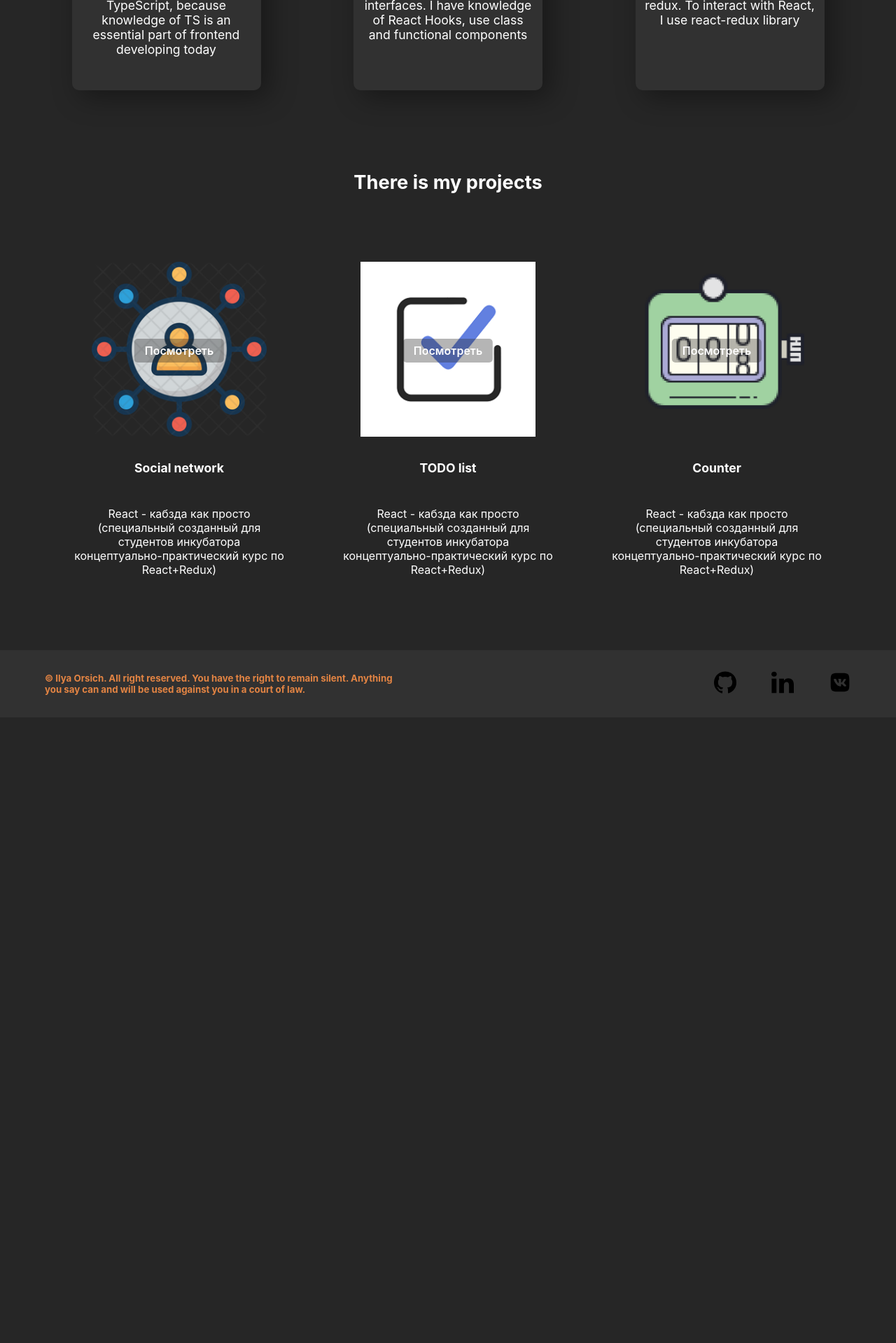
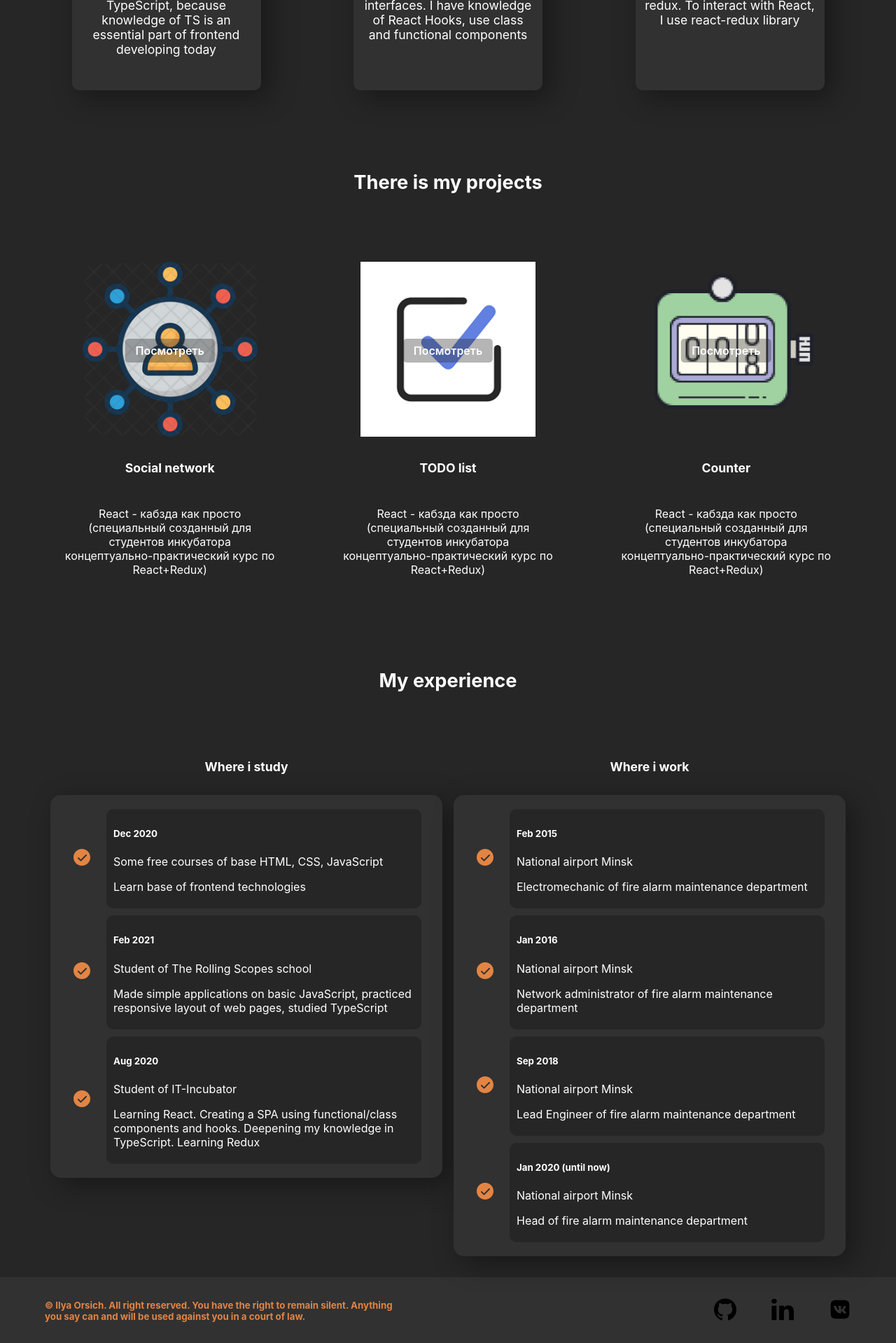
Before and after one commit to iForced/cv, a React (Create React App) app: page / in a window 1280 px wide. Shown: the part 1440-3359 px from the top of the page at 70% size. Before the commit the page ends 2465 px from the top, so only its background shows below. Built offline with nearby package versions, Linux system fonts and the light colour scheme.

Commit message:
make responsive skills, projects, experience blocks

```diff
--- a/src/App.tsx
+++ b/src/App.tsx
@@ -18,7 +18,7 @@ export function App() {
                 <About />
                 <Skills />
                 <Projects />
-                {/*<Experience />*/}
+                <Experience />
                 {/*<Contacts />*/}
                 <Footer />
             </BrowserRouter>
--- a/src/components/Expirience/Experience.module.css
+++ b/src/components/Expirience/Experience.module.css
@@ -14,6 +14,7 @@
 }
 .experiences {
     display: flex;
+    flex-wrap: wrap;
     width: 100%;
     justify-content: space-around;
 }
@@ -38,3 +39,12 @@
     gap: 10px;
     box-shadow: 11px 10px 38px rgba(0, 0, 0, 0.38);
 }
+
+@media (max-width: 770px) {
+
+    .studiesList,
+    .worksList {
+        padding: 20px 10px;
+    }
+
+}
--- a/src/components/Expirience/StudyItem/StudyItem.module.css
+++ b/src/components/Expirience/StudyItem/StudyItem.module.css
@@ -10,3 +10,11 @@
     padding: 5px 10px;
     width: 100%;
 }
+
+@media (max-width: 770px) {
+
+    .studyItemMarker {
+        display: none;
+    }
+
+}
--- a/src/components/Expirience/WorkItem/WorkItem.module.css
+++ b/src/components/Expirience/WorkItem/WorkItem.module.css
@@ -10,3 +10,11 @@
     padding: 5px 10px;
     width: 100%;
 }
+
+@media (max-width: 770px) {
+
+    .workItemMarker {
+        display: none;
+    }
+
+}
--- a/src/components/Footer/Footer.module.css
+++ b/src/components/Footer/Footer.module.css
@@ -1,6 +1,7 @@
 .footer {
     background-color: #313131;
     padding: 10px 0;
+    margin-top: 30px;
 }
 .container {
     justify-content: space-between;
@@ -21,3 +22,12 @@
 .footerSocials svg:hover {
     fill: #e38443;
 }
+
+@media (max-width: 770px) {
+
+    .container {
+        flex-direction: column;
+        text-align: center;
+    }
+
+}
--- a/src/components/Footer/Footer.tsx
+++ b/src/components/Footer/Footer.tsx
@@ -5,7 +5,7 @@ import s from './Footer.module.css';
 export function Footer() {
 
     return (
-        <div className={s.footer}>
+        <footer className={s.footer}>
             <div className={container.container + ' ' + s.container}>
                 <h5 className={s.footerTitle}>
                     © Ilya Orsich. All right reserved. You have the right to remain silent. Anything you say can and
@@ -51,6 +51,6 @@ export function Footer() {
                     </a>
                 </div>
             </div>
-        </div>
+        </footer>
     );
 }
--- a/src/components/Projects/Projects.module.css
+++ b/src/components/Projects/Projects.module.css
@@ -21,4 +21,5 @@
     justify-content: space-around;
     align-items: center;
     flex-wrap: wrap;
+    gap: 40px;
 }
--- a/src/components/Projects/Projects.tsx
+++ b/src/components/Projects/Projects.tsx
@@ -36,7 +36,7 @@ export function Projects() {
     ]
 
     return (
-        <div className={s.projects}>
+        <section className={s.projects}>
             <div className={container.container + ' ' + s.container}>
                 <h3 className={s.projectsTitle}>There is my projects</h3>
                 <div className={s.projectsItems}>
@@ -52,6 +52,6 @@ export function Projects() {
                     }
                 </div>
             </div>
-        </div>
+        </section>
     );
 }
--- a/src/components/Skills/Skills.module.css
+++ b/src/components/Skills/Skills.module.css
@@ -21,3 +21,11 @@
     gap: 40px;
     justify-content: space-between;;
 }
+
+@media (max-width: 640px) {
+
+    .skillsItems {
+        justify-content: center;
+    }
+
+}
```
